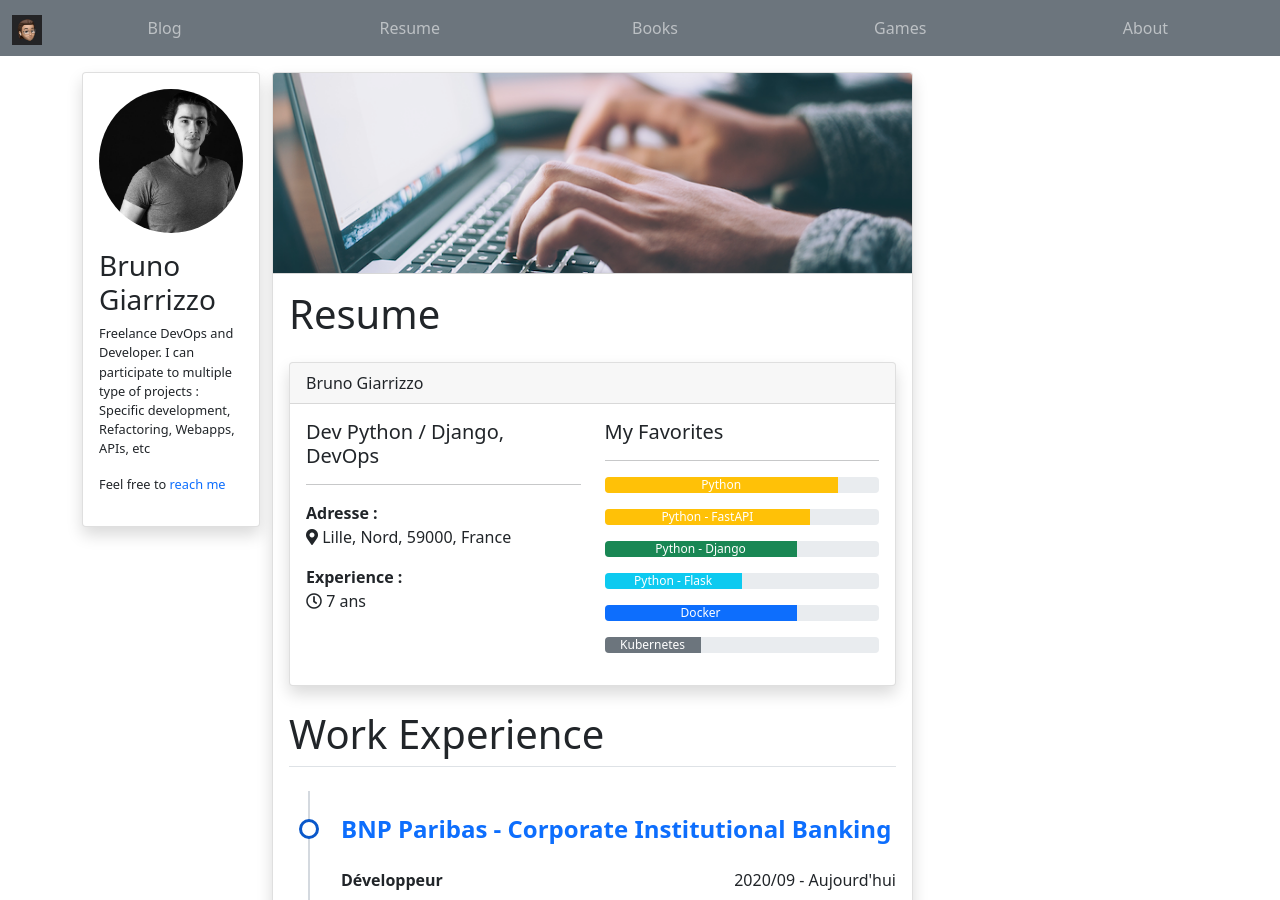
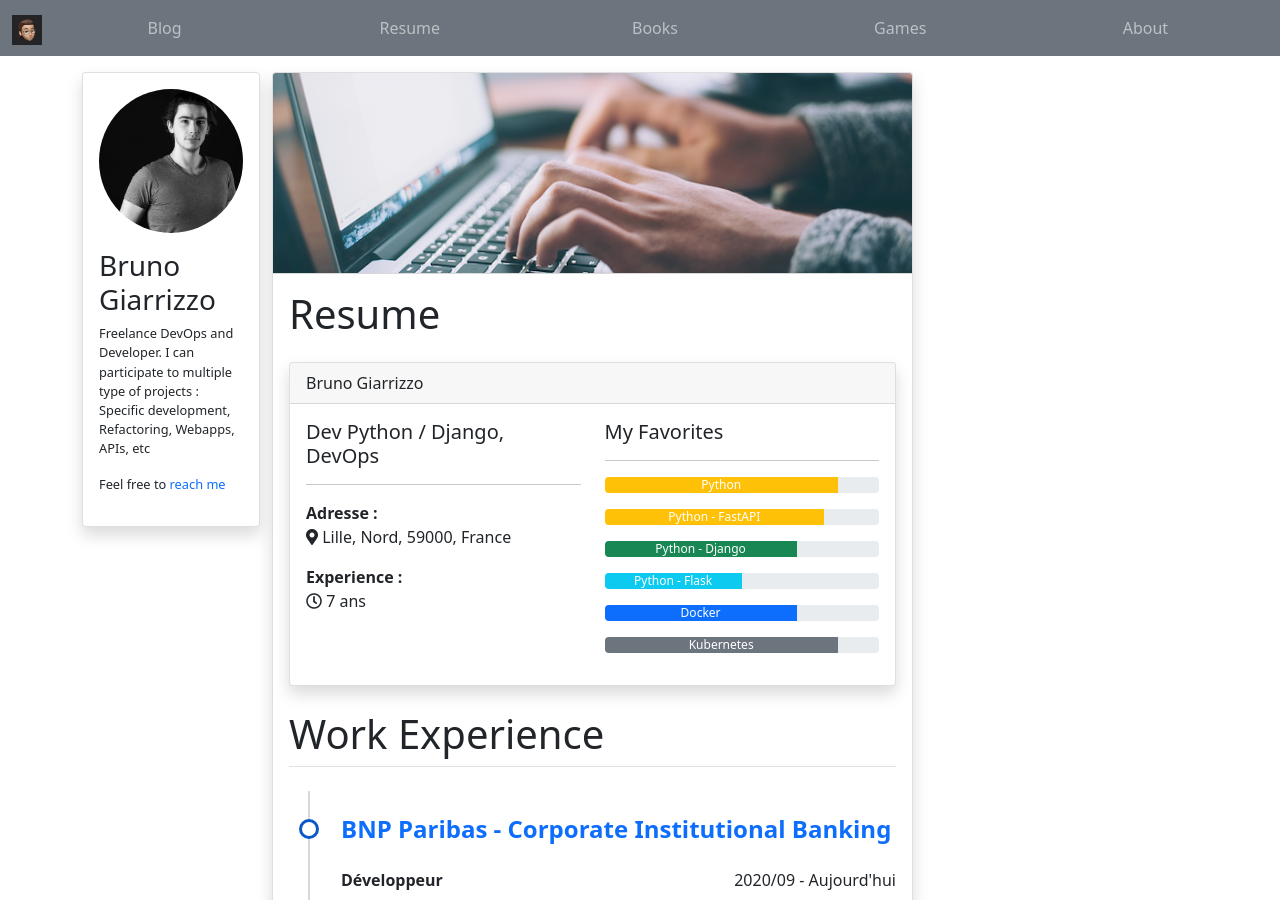
Before and after one commit to bgiarrizzo/website-giarrizzo-bruno, a Jekyll site: the page built from pages/resume.html, in a window 1280 px wide and 900 px high. Built offline with Jekyll 4.4.1, drawn with Linux system fonts in a browser that asks for light colours; nearby versions of some CDN libraries.

Commit message:
edit resume gauges

```diff
--- a/pages/resume.html
+++ b/pages/resume.html
@@ -26,12 +26,11 @@ cover: "images/pages/resume/cover.png"
             <h2 class="h5">My Favorites</h2>
             <hr />
             <div class="progress mb-3"><div aria-valuemax="85" aria-valuemin="0" aria-valuenow="85" class="progress-bar bg-warning" role="progressbar" style="width: 85%">Python</div></div>
-            <div class="progress mb-3"><div aria-valuemax="75" aria-valuemin="0" aria-valuenow="75" class="progress-bar bg-warning" role="progressbar" style="width: 75%">Python - FastAPI</div></div>
+            <div class="progress mb-3"><div aria-valuemax="80" aria-valuemin="0" aria-valuenow="80" class="progress-bar bg-warning" role="progressbar" style="width: 80%">Python - FastAPI</div></div>
             <div class="progress mb-3"><div aria-valuemax="70" aria-valuemin="0" aria-valuenow="70" class="progress-bar bg-success" role="progressbar" style="width: 70%">Python - Django</div></div>
             <div class="progress mb-3"><div aria-valuemax="50" aria-valuemin="0" aria-valuenow="50" class="progress-bar bg-info" role="progressbar" style="width: 50%">Python - Flask</div></div>
-
             <div class="progress mb-3"><div aria-valuemax="70" aria-valuemin="0" aria-valuenow="70" class="progress-bar bg-primary" role="progressbar" style="width: 70%">Docker</div></div>
-            <div class="progress mb-3"><div aria-valuemax="35" aria-valuemin="0" aria-valuenow="35" class="progress-bar bg-secondary" role="progressbar" style="width: 35%">Kubernetes</div></div>
+            <div class="progress mb-3"><div aria-valuemax="85" aria-valuemin="0" aria-valuenow="85" class="progress-bar bg-secondary" role="progressbar" style="width: 85%">Kubernetes</div></div>
         </div>
     </div>
 </div>
```
